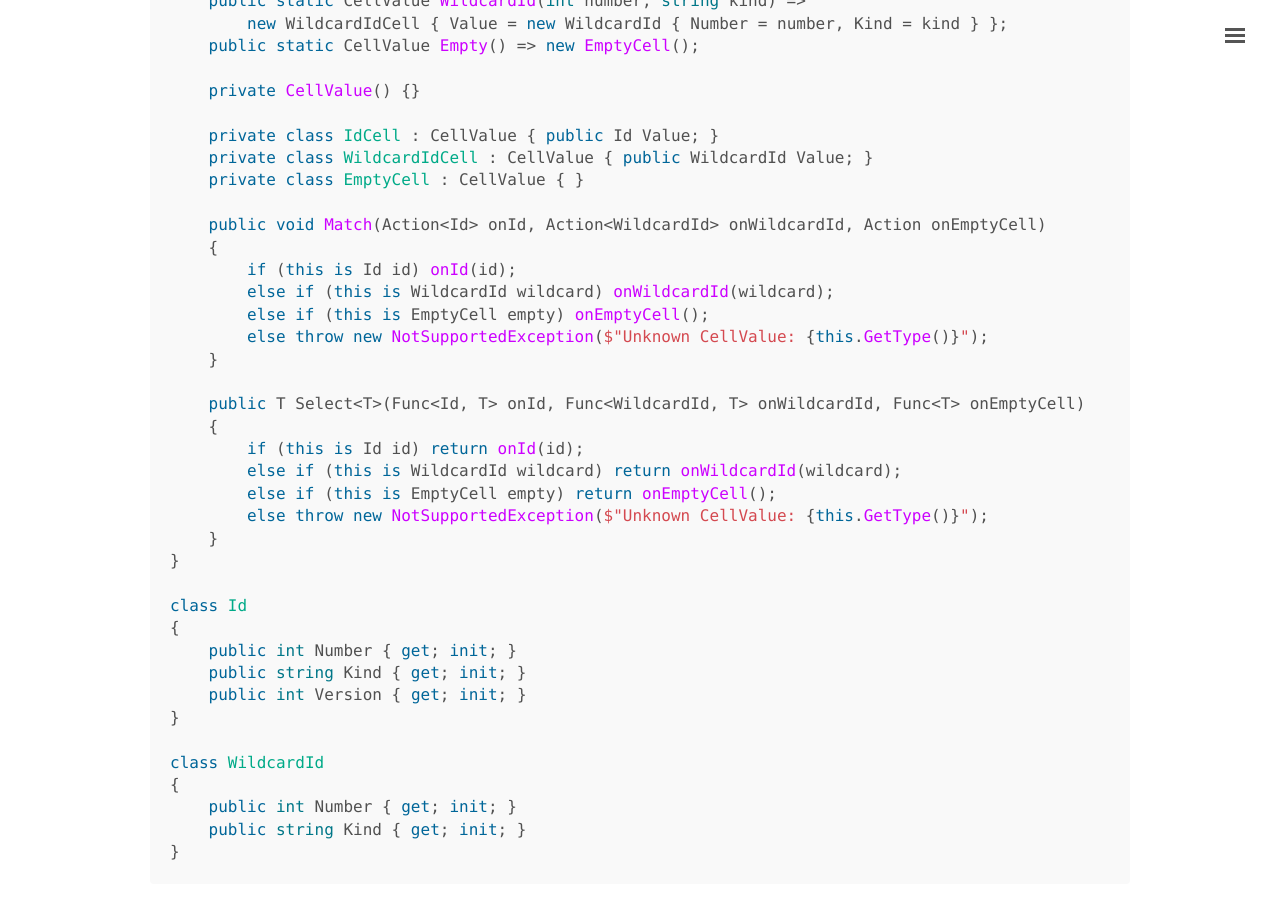
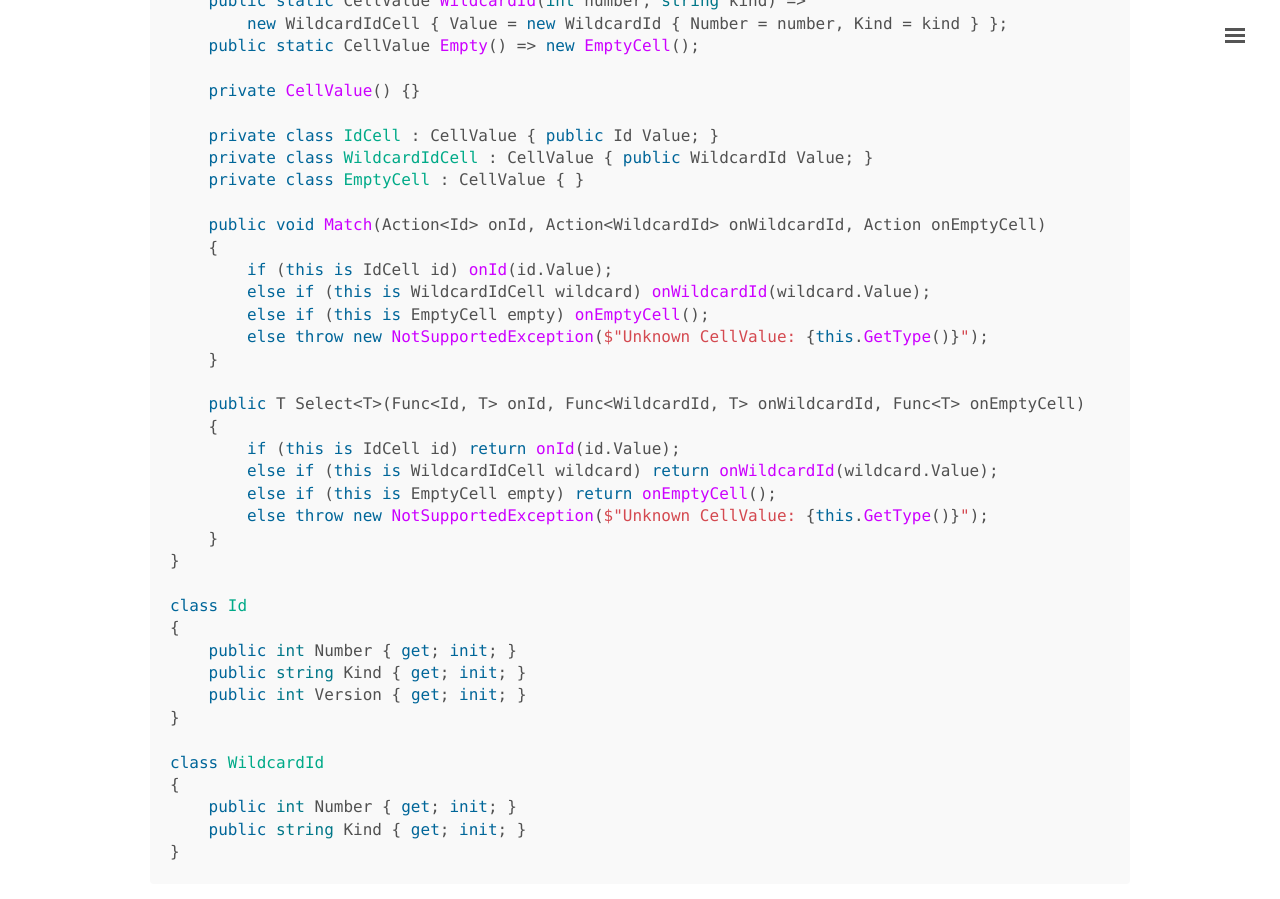
Before and after one commit to plainionist/plainionist.github.io, a Jekyll site: the page built from _posts/2022-03-20-Make-The-Invalid-Unrepresentable.md, in a window 1280 px wide and 900 px high, scrolled down 2702 px. Built offline with Jekyll 4.4.1, drawn with Linux system fonts in a browser that asks for light colours; comment, search, counter and statistics services are not loaded.

Commit message:
post fixed

```diff
--- a/_posts/2022-03-20-Make-The-Invalid-Unrepresentable.md
+++ b/_posts/2022-03-20-Make-The-Invalid-Unrepresentable.md
@@ -108,16 +108,16 @@ class CellValue
 
     public void Match(Action<Id> onId, Action<WildcardId> onWildcardId, Action onEmptyCell)
     {
-        if (this is Id id) onId(id);
-        else if (this is WildcardId wildcard) onWildcardId(wildcard);
+        if (this is IdCell id) onId(id.Value);
+        else if (this is WildcardIdCell wildcard) onWildcardId(wildcard.Value);
         else if (this is EmptyCell empty) onEmptyCell();
         else throw new NotSupportedException($"Unknown CellValue: {this.GetType()}");
     }
 
     public T Select<T>(Func<Id, T> onId, Func<WildcardId, T> onWildcardId, Func<T> onEmptyCell)
     {
-        if (this is Id id) return onId(id);
-        else if (this is WildcardId wildcard) return onWildcardId(wildcard);
+        if (this is IdCell id) return onId(id.Value);
+        else if (this is WildcardIdCell wildcard) return onWildcardId(wildcard.Value);
         else if (this is EmptyCell empty) return onEmptyCell();
         else throw new NotSupportedException($"Unknown CellValue: {this.GetType()}");
     }
```
